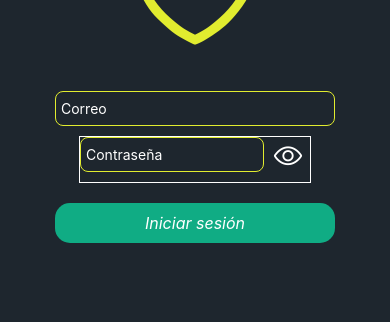
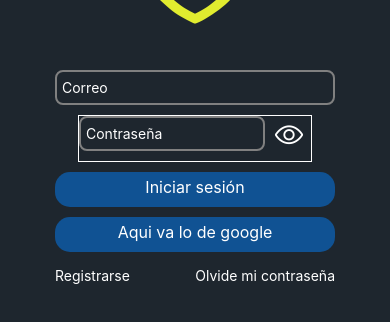
Before and after one commit to JuanAntonioHerreraMendoza/ProyectoRAG, a React Native app: screen /Registro in a window 390 px wide. Shown: the part 376-698 px from the top of the page. Built offline with nearby package versions, Linux system fonts and the light colour scheme.

Commit message:
Vista Registro

```diff
--- a/navigation/Navigation.js
+++ b/navigation/Navigation.js
@@ -7,6 +7,7 @@ import { AuthContext } from "../context/AuthContext";
 import Login from "../screens/LoginScreen";
 import Home from "../screens/Home";
 import SplashScreen from "../components/SplashScreen";
+import Registro from "../screens/Registro";
 
 const Stack = createNativeStackNavigator();
 
@@ -35,6 +36,11 @@ function Navigation() {
               component={Login}
               options={{ headerShown: false }}
             />
+            <Stack.Screen
+              name="Registro"
+              component={Registro}
+              options={{ headerShown: false }}
+            />
           </>
         )}
       </Stack.Navigator>
--- a/screens/LoginScreen.js
+++ b/screens/LoginScreen.js
@@ -6,6 +6,7 @@ import {
   StyleSheet,
 } from "react-native";
 import React, { useContext, useState } from "react";
+import {useNavigation} from "@react-navigation/native";
 import Spinner from "react-native-loading-spinner-overlay";
 import Ionicons from "react-native-vector-icons/Ionicons";
 
@@ -17,6 +18,8 @@ const LoginScreen = () => {
   const [emailValidate, setemailValidate] = useState(false);
   const [inputsValidate, setinputsValidate] = useState(false);
   const [loginValidate, setloginValidate] = useState(false);
+
+  const navigation=useNavigation();
 
   const [user, setUser] = useState({
     usuario: "",
@@ -113,6 +116,17 @@ const LoginScreen = () => {
       >
         <Text style={styles.buttonText}>Iniciar sesión</Text>
       </TouchableOpacity>
+      <TouchableOpacity style={styles.buttonGoogle}>
+        <Text style={styles.buttonText}>Aqui va lo de google</Text>
+      </TouchableOpacity>
+      <View style={{flexDirection:"row",width:"80%",justifyContent:"space-between"}}>
+      <TouchableOpacity onPress={()=>{navigation.navigate("Registro")}}>
+        <Text style={{color:"white"}}>Registrarse</Text>
+      </TouchableOpacity>
+      <TouchableOpacity>
+        <Text style={{color:"white"}}>Olvide mi contraseña</Text>
+      </TouchableOpacity>
+      </View>
     </View>
   );
 };
@@ -133,8 +147,8 @@ const styles = new StyleSheet.create({
     width: "80%",
     fontSize: 14,
     marginBottom: 10,
-    borderWidth: 1,
-    borderColor: "#E1EC2F",
+    borderWidth: 2,
+    borderColor: "gray",
     height: 35,
     color: "#ffffff",
     padding: 5,
@@ -142,17 +156,24 @@ const styles = new StyleSheet.create({
     borderRadius: 8,
   },
   buttonSave: {
-    paddingTop: 10,
+    paddingTop: 5,
     paddingBottom: 10,
     borderRadius: 15,
-    backgroundColor: "#10ac84",
+    backgroundColor: "#105293",
     width: "80%",
-    marginVertical: 20,
+    marginVertical: 10,
+  },
+  buttonGoogle: {
+    paddingTop: 5,
+    paddingBottom: 10,
+    borderRadius: 15,
+    backgroundColor: "#105293",
+    width: "80%",
+    marginBottom:15
   },
   buttonText: {
     color: "#ffffff",
     textAlign: "center",
-    fontStyle: "italic",
     fontSize: 16,
   },
   wrapperIcon: {
--- /dev/null
+++ b/screens/Registro.js
@@ -0,0 +1,158 @@
+import {
+  View,
+  Text,
+  StyleSheet,
+  TextInput,
+  TouchableOpacity,
+} from "react-native";
+import { useState } from "react";
+import {Picker} from '@react-native-picker/picker';
+
+const Registro = () => {
+  const [selectedLanguage, setSelectedLanguage] = useState();
+  const [toggleCheckBox, setToggleCheckBox] = useState(false);
+  return (
+    <View style={styles.container}>
+      <Text style={styles.title}>Registro de usuario</Text>
+      <Text style={styles.subs}>
+        Rellene los campos a continuacion para realizar su registro
+      </Text>
+      <View style={styles.form}>
+          <Picker
+            style={{width:"100%",color:"white"}}
+            mode="dropdown"
+            selectedValue={selectedLanguage}
+            onValueChange={(itemValue, itemIndex) =>
+              setSelectedLanguage(itemValue)
+            }
+          >
+            <Picker.Item label="Java" value="java" />
+            <Picker.Item label="JavaScript" value="js" />
+          </Picker>
+        <TextInput
+          style={styles.input}
+          placeholder="Nombres"
+          placeholderTextColor={"white"}
+        />
+        <TextInput
+          style={styles.input}
+          placeholder="Apellido paterno"
+          placeholderTextColor={"white"}
+        />
+        <TextInput
+          style={styles.input}
+          placeholder="Apellido materno"
+          placeholderTextColor={"white"}
+        />
+        <TextInput
+          style={styles.input}
+          placeholder="Edad"
+          placeholderTextColor={"white"}
+        />
+        <TextInput
+          style={styles.input}
+          placeholder="Calle"
+          placeholderTextColor={"white"}
+        />
+        <TextInput
+          style={styles.input}
+          placeholder="Colonia"
+          placeholderTextColor={"white"}
+        />
+        <TextInput
+          style={styles.input}
+          placeholder="Municipio"
+          placeholderTextColor={"white"}
+        />
+        <TextInput
+          style={styles.input}
+          placeholder="Telefono"
+          placeholderTextColor={"white"}
+        />
+        <TextInput
+          style={styles.input}
+          placeholder="Correo"
+          placeholderTextColor={"white"}
+        />
+        <TextInput
+          style={styles.input}
+          placeholder="Numero de cuenta"
+          placeholderTextColor={"white"}
+        />
+        <TouchableOpacity style={styles.buttonSave}>
+          <Text style={styles.buttonText}>Registrarme</Text>
+        </TouchableOpacity>
+      </View>
+    </View>
+  );
+};
+
+const styles = new StyleSheet.create({
+  container: {
+    padding: 20,
+    flex: 1,
+    alignItems: "center",
+    justifyContent: "center",
+    backgroundColor: "#1E262E",
+  },
+  form: {
+    width: "80%",
+    alignItems: "center",
+    justifyContent: "center",
+  },
+  title: {
+    color: "white",
+    fontSize: 28,
+  },
+  subs: {
+    color: "white",
+    fontSize: 15,
+  },
+  input: {
+    width: "100%",
+    fontSize: 14,
+    marginBottom: 10,
+    borderWidth: 2,
+    borderColor: "gray",
+    height: 35,
+    color: "#ffffff",
+    padding: 5,
+    textalign: "center",
+    borderRadius: 8,
+  },
+  buttonSave: {
+    paddingTop: 5,
+    paddingBottom: 10,
+    borderRadius: 15,
+    backgroundColor: "#105293",
+    width: "80%",
+    marginVertical: 10,
+  },
+  buttonGoogle: {
+    paddingTop: 5,
+    paddingBottom: 10,
+    borderRadius: 15,
+    backgroundColor: "#105293",
+    width: "80%",
+    marginBottom: 15,
+  },
+  buttonText: {
+    color: "#ffffff",
+    textAlign: "center",
+    fontSize: 16,
+  },
+  wrapperIcon: {
+    position: "absolute",
+    right: 0,
+    top: -4,
+    padding: 7,
+  },
+  warningText: {
+    color: "red",
+    fontSize: 15,
+    marginTop: 0,
+    marginBottom: 10,
+  },
+});
+
+export default Registro;
```
Also changed, not shown: package.json (+4 -3 lines), 1 other file (tests, documents, lock files or other folders).
